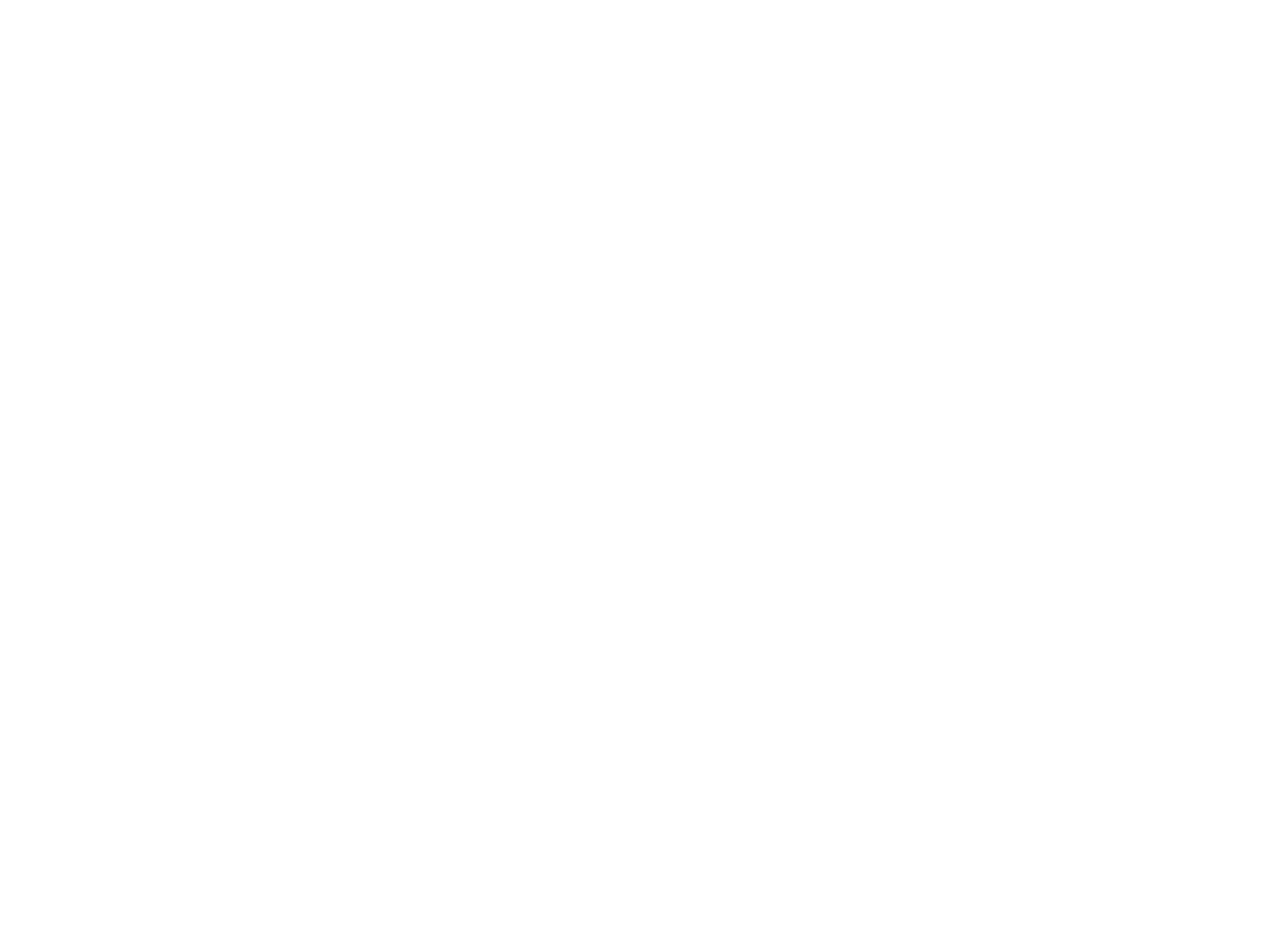
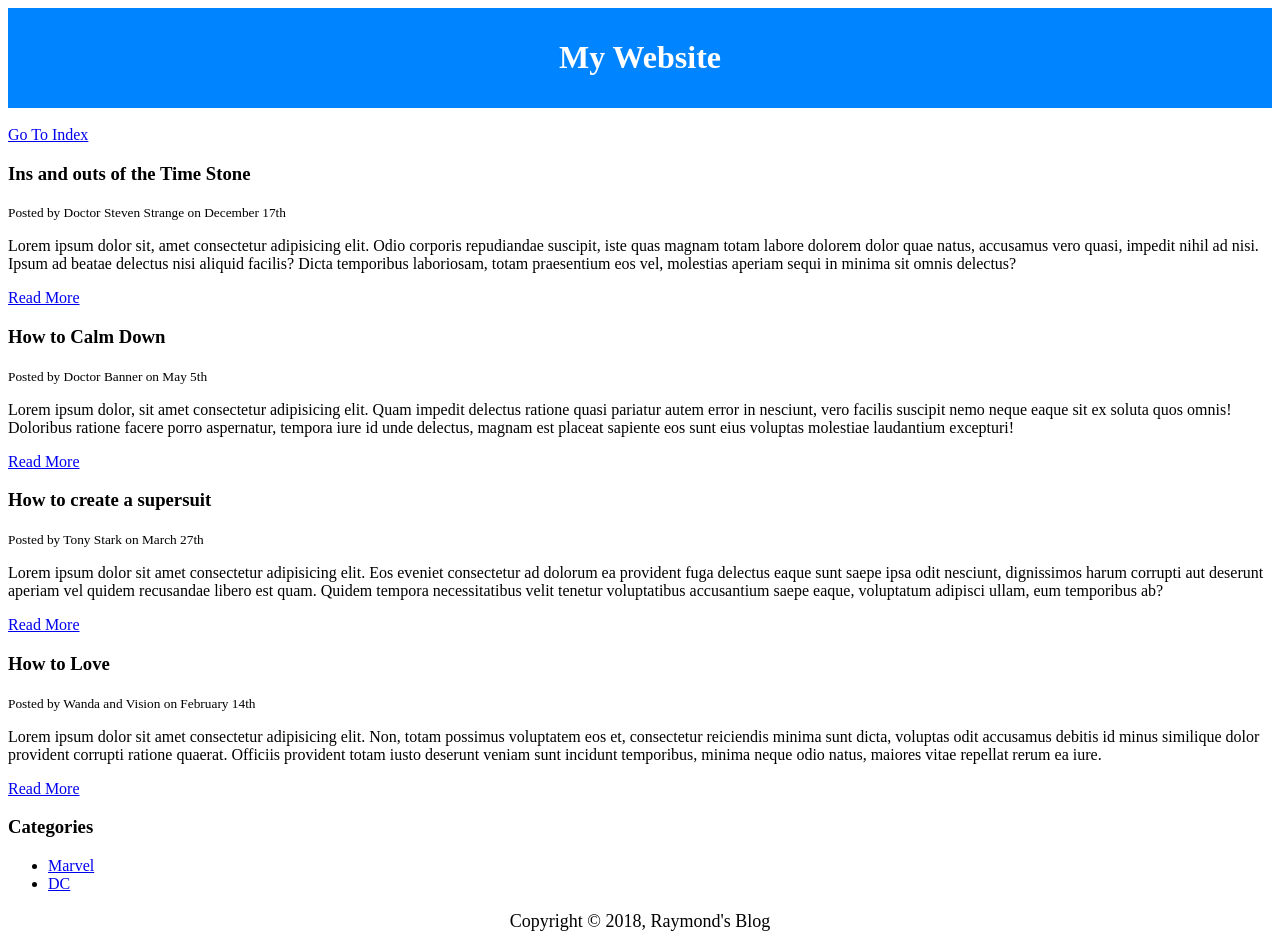
Before and after one commit to raymanan11/FrontEnd-Tutorials, a plain HTML site: page blog.html in a window 1280 px wide. Before the commit the page ends 800 px from the top, so only its background shows below. Drawn offline with Linux system fonts and the light colour scheme.

Commit message:
Created a blog using HTML 5 semantic tags and linked the two html pages together

```diff
--- a/blog.html
+++ b/blog.html
@@ -0,0 +1,76 @@
+<!DOCTYPE html>
+<html lang="en">
+<head>
+    <title>Raymond's Blog</title>
+    <meta name="description" content="Amazing Blog by Raymond An">
+    <meta name="keywords" content="marvel, dc, superhero, superheroes">
+    <style>
+        #main-header {
+            text-align: center;
+            background-color: rgb(0, 132, 255);
+            color:white;
+            padding:10px;
+        }
+
+        #main-footer {
+            text-align: center;
+            font-size: 18px;
+        }
+    </style>
+</head>
+<body>
+    <header id="main-header">
+        <h1>My Website</h1>
+    </header>
+
+    <br>
+    <a href="index.html">Go To Index</a>
+    <!-- Main area of page -->
+    <section>
+        <!-- Article -->
+        <article class="post">
+            <h3>Ins and outs of the Time Stone</h3>
+            <small>Posted by Doctor Steven Strange on December 17th</small>
+            <p>Lorem ipsum dolor sit, amet consectetur adipisicing elit. Odio corporis repudiandae suscipit, iste quas magnam totam labore dolorem dolor quae natus, accusamus vero quasi, impedit nihil ad nisi. Ipsum ad beatae delectus nisi aliquid facilis? Dicta temporibus laboriosam, totam praesentium eos vel, molestias aperiam sequi in minima sit omnis delectus?</p>
+            <a href="post.html">Read More</a>
+
+        </article>
+
+        <article class="post">
+            <h3>How to Calm Down</h3>
+            <small>Posted by Doctor Banner on May 5th</small>
+            <p>Lorem ipsum dolor, sit amet consectetur adipisicing elit. Quam impedit delectus ratione quasi pariatur autem error in nesciunt, vero facilis suscipit nemo neque eaque sit ex soluta quos omnis! Doloribus ratione facere porro aspernatur, tempora iure id unde delectus, magnam est placeat sapiente eos sunt eius voluptas molestiae laudantium excepturi!</p>
+            <a href="post.html">Read More</a>
+        </article>
+
+        <article class="post">
+            <h3>How to create a supersuit</h3>
+            <small>Posted by Tony Stark on March 27th</small>
+            <p>Lorem ipsum dolor sit amet consectetur adipisicing elit. Eos eveniet consectetur ad dolorum ea provident fuga delectus eaque sunt saepe ipsa odit nesciunt, dignissimos harum corrupti aut deserunt aperiam vel quidem recusandae libero est quam. Quidem tempora necessitatibus velit tenetur voluptatibus accusantium saepe eaque, voluptatum adipisci ullam, eum temporibus ab?</p>
+            <a href="post.html">Read More</a>
+        </article>
+
+        <article class="post">
+            <h3>How to Love</h3>
+            <small>Posted by Wanda and Vision on February 14th</small>
+            <p>Lorem ipsum dolor sit amet consectetur adipisicing elit. Non, totam possimus voluptatem eos et, consectetur reiciendis minima sunt dicta, voluptas odit accusamus debitis id minus similique dolor provident corrupti ratione quaerat. Officiis provident totam iusto deserunt veniam sunt incidunt temporibus, minima neque odio natus, maiores vitae repellat rerum ea iure.</p>
+            <a href="post.html">Read More</a>
+        </article>
+
+    </section>
+
+    <aside>
+        <h3>Categories</h3>
+        <nav>
+            <ul>
+                <li><a href="#">Marvel</a></li>
+                <li><a href="#">DC</a></li>
+            </ul>
+        </nav>
+    </aside>
+
+    <footer id="main-footer">
+        <p>Copyright &copy; 2018, Raymond's Blog</p>
+    </footer>
+</body>
+</html>
```
Also changed, not shown: index.html (+4 -0 lines).
